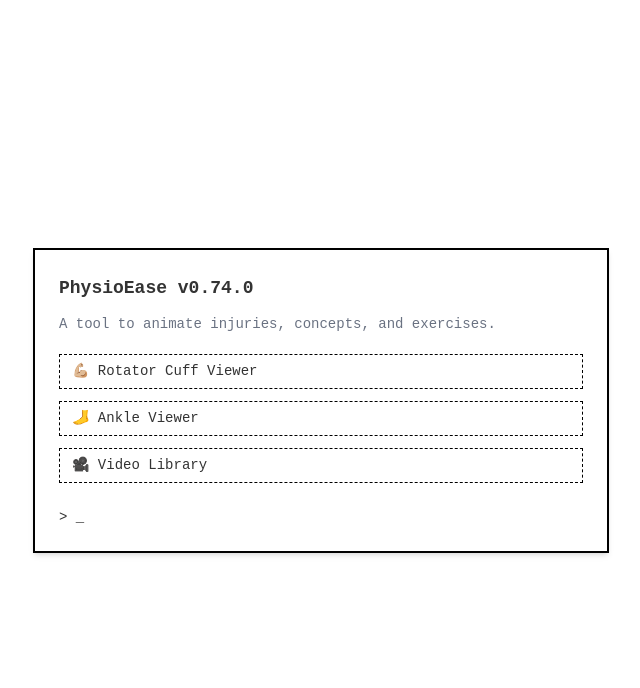
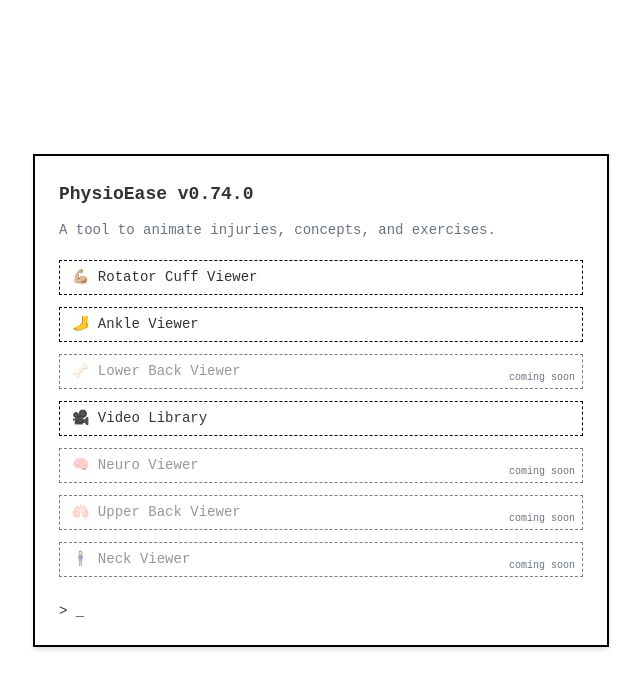
Before and after one commit to Shiv3901/physioease, a website built with Vite: page index.html in a window 1280 px wide. Shown: the whole page, without its empty margins (319-959 px from the left). Built offline with nearby package versions, Linux system fonts and the light colour scheme.

Commit message:
changelog: bigger buttons

```diff
--- a/src/homepage.js
+++ b/src/homepage.js
@@ -15,9 +15,33 @@ export function loadHomepage(app) {
           <button id="launch-ankle" class="terminal-link">
             🦶 Ankle Viewer
           </button>
+          <div class="relative">
+            <button class="terminal-link opacity-50 cursor-not-allowed w-full text-left" disabled>
+              🦴 Lower Back Viewer
+            </button>
+            <span class="absolute bottom-1 right-2 text-[10px] text-gray-500">coming soon</span>
+          </div>
           <button id="launch-library" class="terminal-link">
             🎥 Video Library
           </button>
+          <div class="relative">
+            <button class="terminal-link opacity-50 cursor-not-allowed w-full text-left" disabled>
+              🧠 Neuro Viewer
+            </button>
+            <span class="absolute bottom-1 right-2 text-[10px] text-gray-500">coming soon</span>
+          </div>
+          <div class="relative">
+            <button class="terminal-link opacity-50 cursor-not-allowed w-full text-left" disabled>
+              🫁 Upper Back Viewer
+            </button>
+            <span class="absolute bottom-1 right-2 text-[10px] text-gray-500">coming soon</span>
+          </div>
+          <div class="relative">
+            <button class="terminal-link opacity-50 cursor-not-allowed w-full text-left" disabled>
+              🧍‍♀️ Neck Viewer
+            </button>
+            <span class="absolute bottom-1 right-2 text-[10px] text-gray-500">coming soon</span>
+          </div>
         </div>
 
         <div class="mt-4 text-sm">
@@ -43,9 +67,10 @@ export function loadHomepage(app) {
       transition: all 0.2s;
       font-size: 0.875rem;
       text-align: left;
+      width: 100%;
     }
 
-    .terminal-link:hover {
+    .terminal-link:hover:not([disabled]) {
       background-color: black;
       color: white;
     }
@@ -61,7 +86,6 @@ export function loadHomepage(app) {
   `;
   document.head.appendChild(style);
 
-  // Navigation handlers
   document.getElementById('launch-rotator')?.addEventListener('click', () => {
     history.pushState({}, '', '/rotatorcuff');
     window.dispatchEvent(new Event('popstate'));
--- a/src/style.css
+++ b/src/style.css
@@ -1,3 +1,5 @@
+@import 'tailwindcss';
+
 :root {
   font-family: system-ui, Avenir, Helvetica, Arial, sans-serif;
   line-height: 1.5;
--- a/src/templates/viewerTemplate.js
+++ b/src/templates/viewerTemplate.js
@@ -8,7 +8,7 @@ export function getViewerHTML() {
           <div class="flex justify-end items-start w-full gap-10">
             <div class="flex flex-col w-[270px] shrink-0 gap-2">
               <div class="flex justify-end">
-                <button id="terminalHome" class="px-4 py-1 border border-dashed border-black rounded font-mono text-sm cursor-pointer hover:bg-black hover:text-white transition">
+                <button id="terminalHome" class="px-4 py-3 sm:py-1 sm:text-sm text-base border border-dashed border-black rounded font-mono cursor-pointer hover:bg-black hover:text-white transition">
                   Home
                 </button>
               </div>
@@ -31,17 +31,17 @@ export function getViewerHTML() {
 
                 <div class="flex justify-center gap-2">
                   <button id="stepBackBtn"
-                          class="px-3 py-1.5 rounded-md border border-black font-mono text-sm hover:bg-black hover:text-white transition">
+                          class="px-4 py-3 sm:py-1.5 rounded-md border border-black font-mono text-base sm:text-sm hover:bg-black hover:text-white transition">
                     « 1ms
                   </button>
                   <button id="playAnimationsBtn" title="Toggle Play/Pause"
-                          class="px-3 py-1 rounded-md border border-black hover:bg-black hover:text-white transition">
+                          class="px-4 py-3 sm:py-1 rounded-md border border-black hover:bg-black hover:text-white transition">
                     <svg id="playIcon" xmlns="http://www.w3.org/2000/svg" viewBox="0 0 24 24" width="18" height="18" fill="currentColor">
                       <path d="M8 5v14l11-7z" />
                     </svg>
                   </button>
                   <button id="stepForwardBtn"
-                          class="px-3 py-1.5 rounded-md border border-black font-mono text-sm hover:bg-black hover:text-white transition">
+                          class="px-4 py-3 sm:py-1.5 rounded-md border border-black font-mono text-base sm:text-sm hover:bg-black hover:text-white transition">
                     1ms »
                   </button>
                 </div>
@@ -74,7 +74,7 @@ export function getViewerHTML() {
           ></div>
           <button
             id="moreVideosBtn"
-            class="border border-dashed border-gray-600 bg-white px-4 py-1 text-sm font-mono rounded cursor-pointer hover:bg-black hover:text-white transition focus:outline-none"
+            class="border border-dashed border-gray-600 bg-white px-4 py-3 sm:py-1 text-base sm:text-sm font-mono rounded cursor-pointer hover:bg-black hover:text-white transition focus:outline-none"
           >
             🎬 More Animations
           </button>
```
